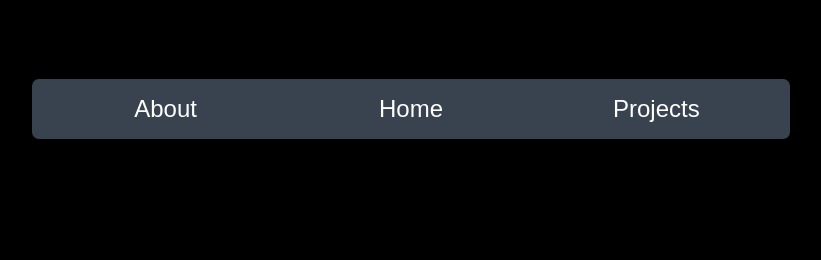
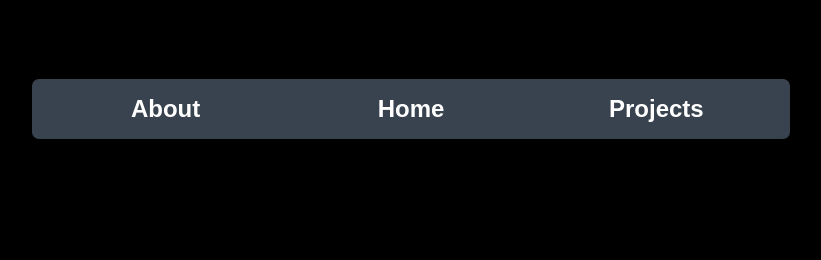
Before and after one commit to Darragh-Hazell/Darragh-Hazell.github.io, a Jekyll site: the page built from index.html, in a window 1280 px wide. Shown: the top 260 px of the page, without its empty margins (229-1050 px from the left). Built offline with Jekyll 4.4.1, drawn with Linux system fonts in a browser that asks for light colours.

Commit message:
bold text on header

```diff
--- a/assets/css/home.scss
+++ b/assets/css/home.scss
@@ -105,6 +105,7 @@ body {
     color: white;
     text-transform: capitalize;
     font-size: x-large;
+    font-weight: bold;
 }
 
 .badge_wrapper {
```
